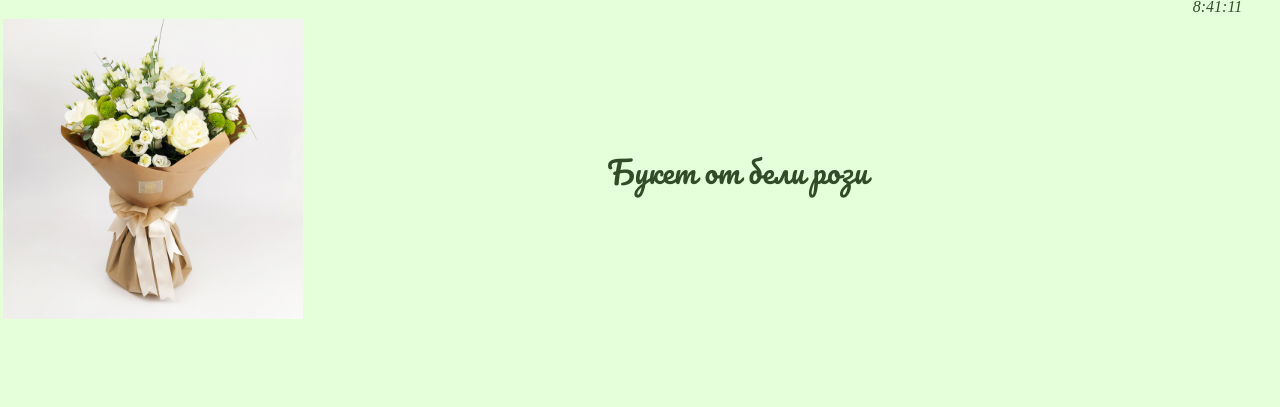
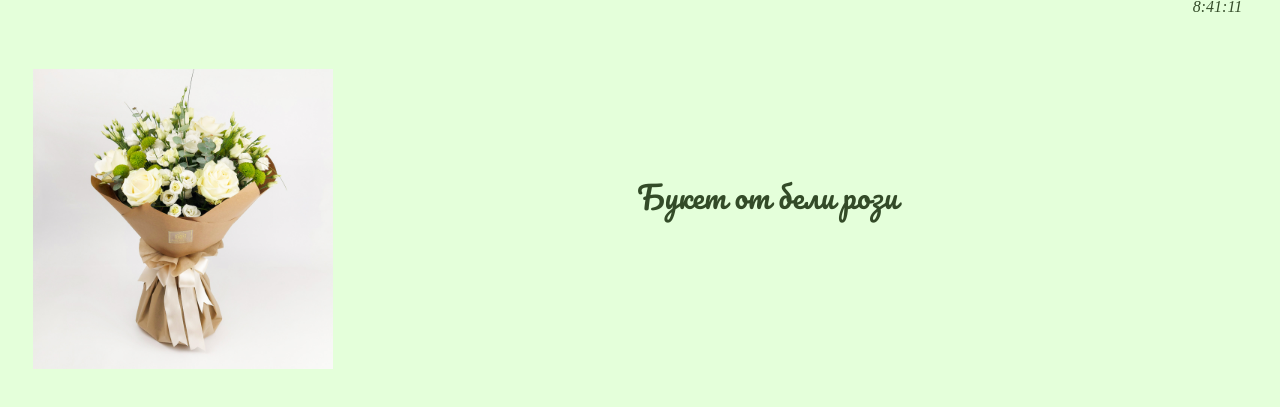
Before and after one commit to mmariaxo/florist, a plain HTML site: page beli_rozi.html in a window 1280 px wide. Shown: the part 119-526 px from the top of the page. Drawn offline with Linux system fonts and the light colour scheme; a web font is replaced by a local one.

Commit message:
beli rozi

```diff
--- a/beli_rozi.html
+++ b/beli_rozi.html
@@ -5,6 +5,7 @@
         <meta name="viewport" content="width=device-width, initial-scale=1">
         <link rel="icon" href="image/favicon.ico">
         <link rel="stylesheet" href="css/style.css">
+        <link rel="stylesheet" href="css/buketi.css">
         <link rel="preconnect" href="https://fonts.googleapis.com">
         <link rel="preconnect" href="https://fonts.gstatic.com" crossorigin>
         <link href="https://fonts.googleapis.com/css2?family=Pacifico&display=swap" rel="stylesheet">
@@ -31,7 +32,7 @@
                       <img src="image/beli_rozi.jpg" class="beli_rozi" alt="beli rozi" height="300px">
                 </td>
                 <td>
-                      <p class="zaglavie">
+                      <p class="zaglavie_buketi">
                         Букет от бели рози
                       </p>
                 </td>
--- /dev/null
+++ b/css/buketi.css
@@ -0,0 +1,9 @@
+.beli_rozi{
+    padding-top: 50px;
+    padding-left:30px;
+}
+.zaglavie_buketi{
+    padding-left:300px;
+   position:top;
+
+}
--- a/css/style.css
+++ b/css/style.css
@@ -66,6 +66,7 @@ p{
     font-family:'Playfair Display', serif;
     font-weight: 0;
     line-height: 1cm;
+    padding-left:60px;
   }
   .cvete_uslugi{
     height: 250px;
```
